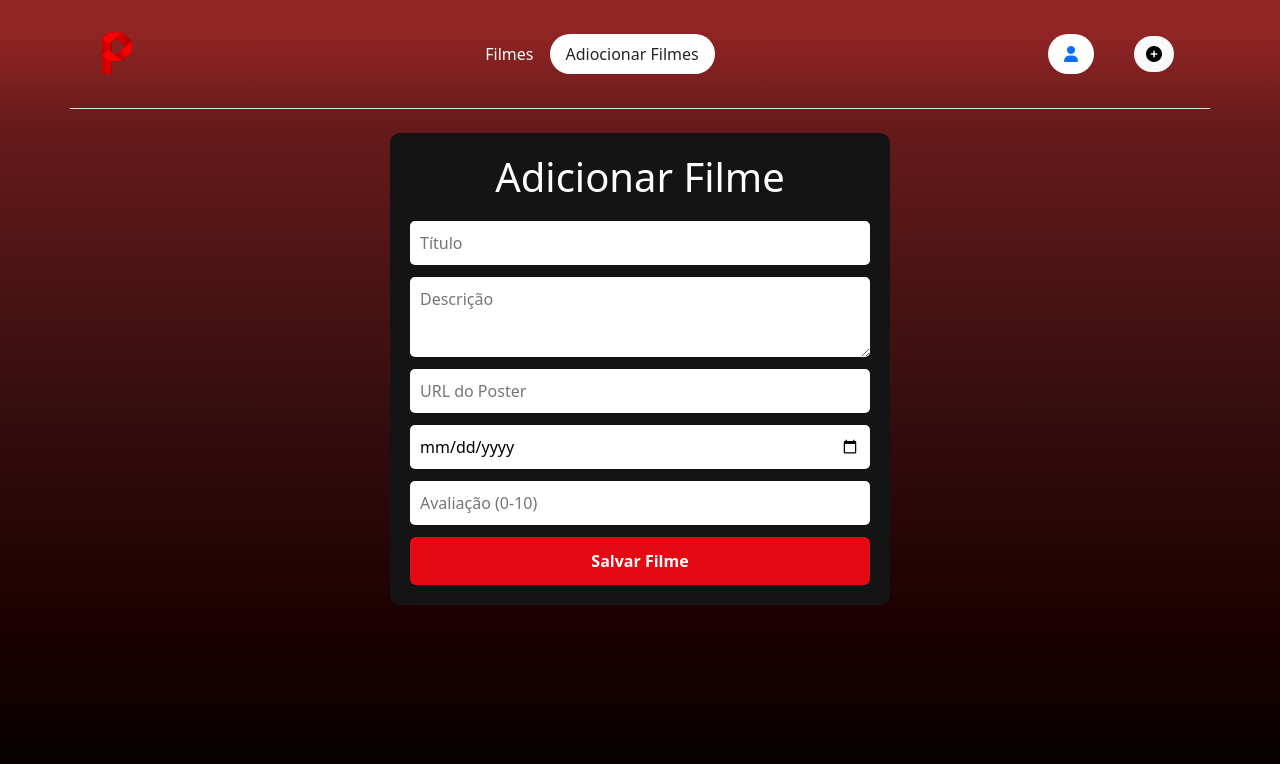
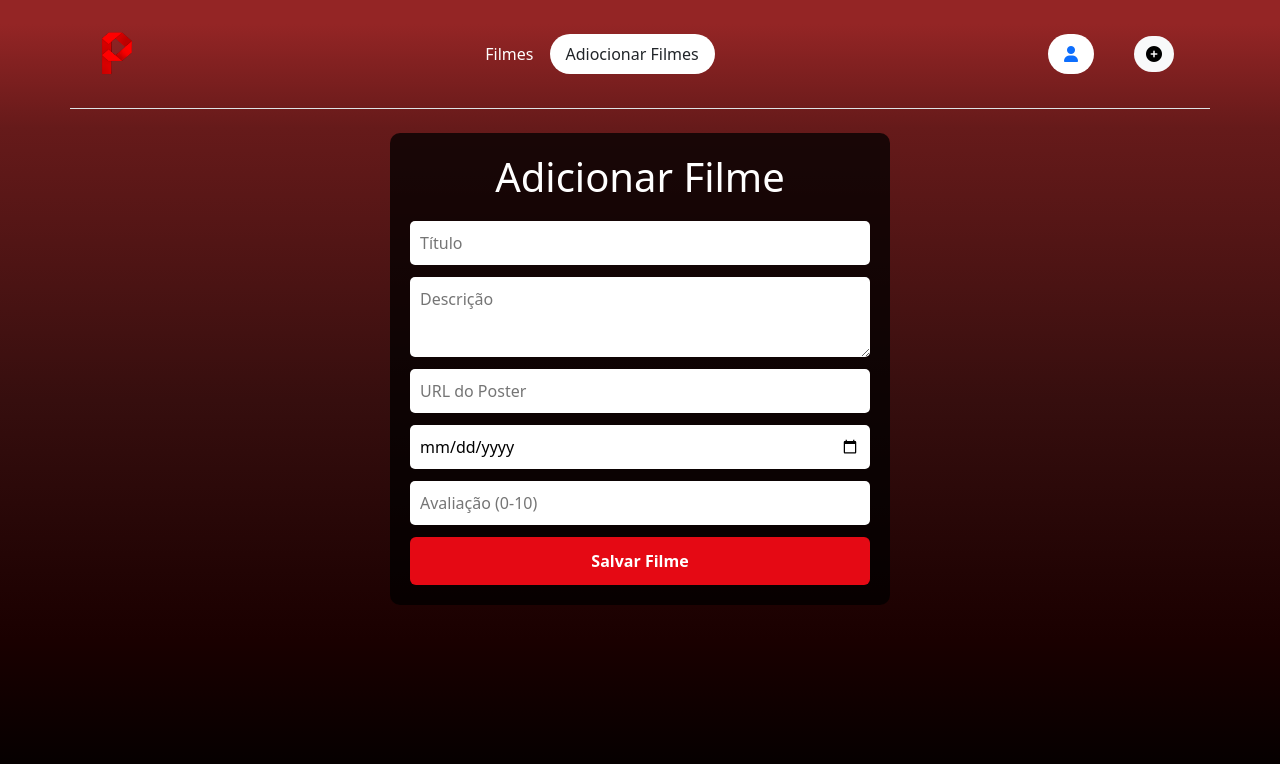
Before and after one commit to danielfigueredosilva/streamflix, a React (Create React App) app: page /adicionaFilme in a window 1280 px wide. Shown: the top 764 px of the page. Built offline with nearby package versions, Linux system fonts and the light colour scheme.

Commit message:
Estilização adicionar filme

```diff
--- a/src/pages/AdicionaFilme.jsx
+++ b/src/pages/AdicionaFilme.jsx
@@ -117,7 +117,7 @@ const styles = {
     maxWidth: "500px",
     margin: "0 auto",
     padding: "20px",
-    background: "#141414",
+    background: "rgba(0, 0, 0, 0.75)",
     color: "#fff",
     borderRadius: "10px",
   },
```
